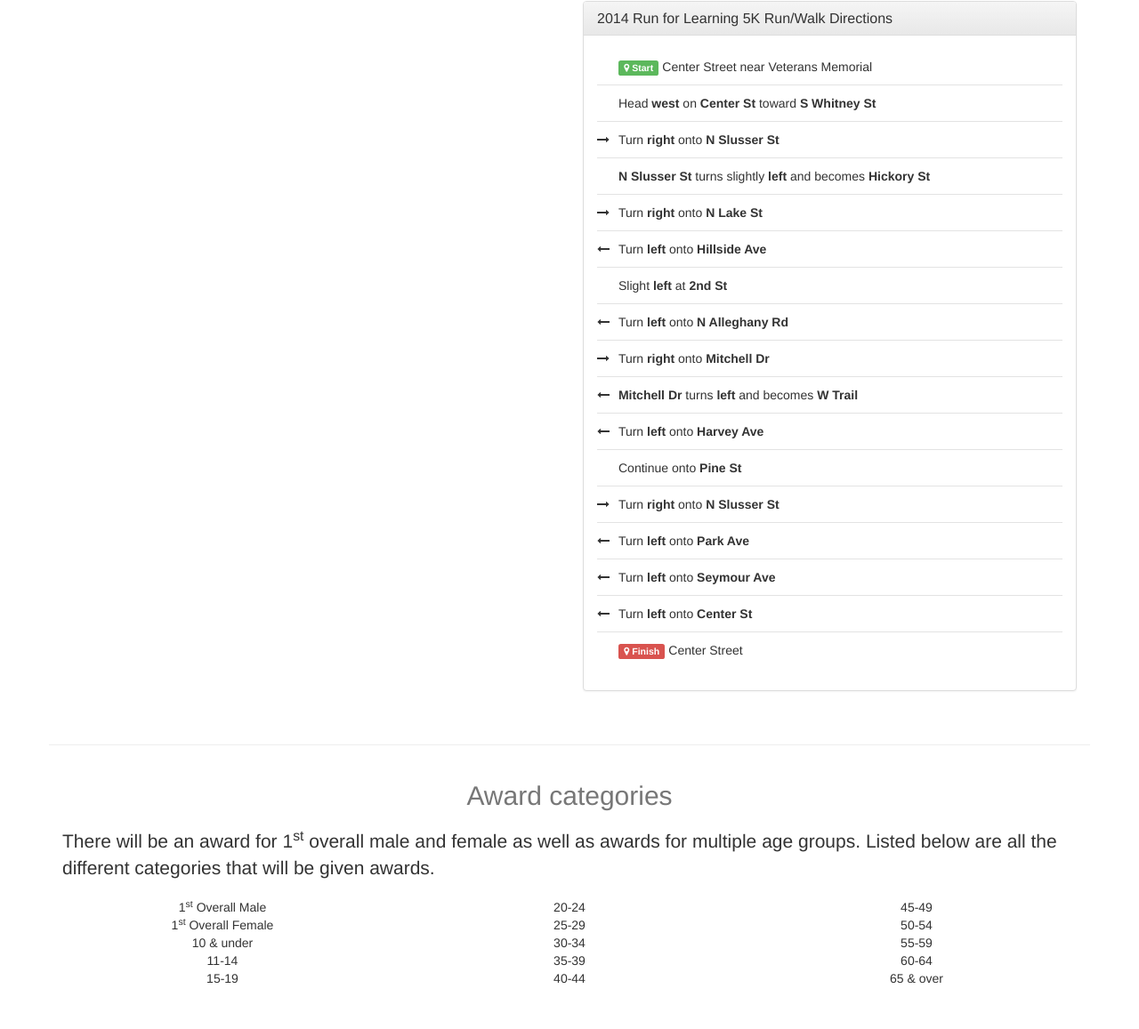
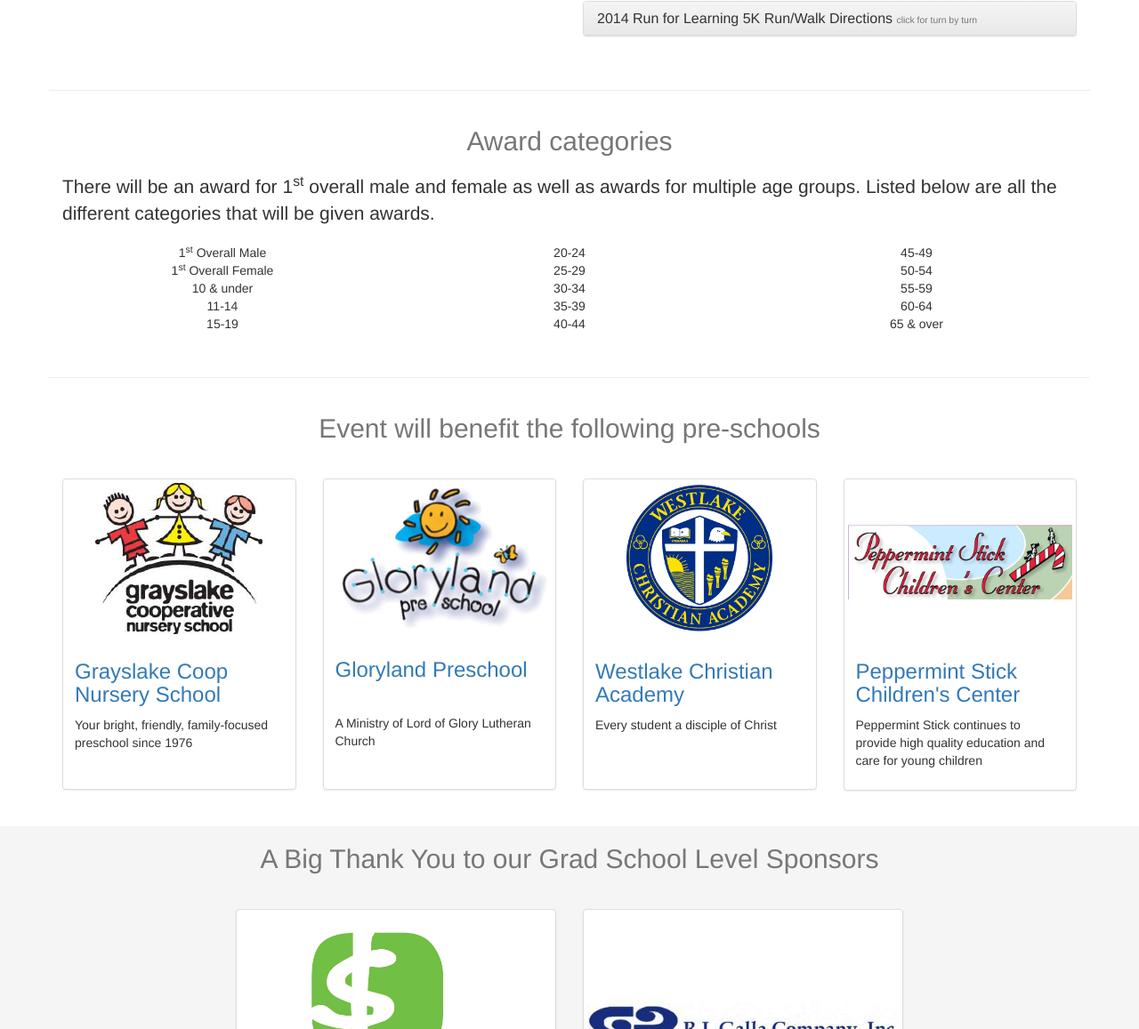
Before and after one commit to runforlearning/runforlearning.github.io, a Jekyll site: the page built from index.html, in a window 1280 px wide and 1400 px high, scrolled down 777 px, cut to the strip 243-1400 px from the top of the window. Shown: the whole strip at 89% size. Built offline with Jekyll 4.4.1, drawn with Linux system fonts in a browser that asks for light colours; nearby versions of some CDN libraries.

Commit message:
Collapses turn by turn directions

```diff
--- a/_includes/event_details.html
+++ b/_includes/event_details.html
@@ -9,8 +9,13 @@
         <iframe class="visible-xs" src="https://mapsengine.google.com/map/embed?mid=zadehKG6ZvwE.kA0dCaMZ-jCA" width="300" height="250"></iframe>
         <div id="race-route-directions" class="panel panel-default">
           <div class="panel-heading">
-            <h3 class="panel-title">2014 Run for Learning 5K Run/Walk Directions</h3>
+            <h3 class="panel-title">
+              <a data-toggle="collapse" data-parent="#race-route-directions" href="#collapse-directions">
+                2014 Run for Learning 5K Run/Walk Directions <small>click for turn by turn</small>
+              </a>
+            </h3>
           </div>
+          <div id="collapse-directions" class="panel-collapse collapse">
             <div class="panel-body">
               <ul class="list-unstyled">
                 <li><span class="label label-success"><i class="fa fa-map-marker"></i> Start</span> Center Street near Veterans Memorial</li>
@@ -36,4 +41,5 @@
         </div>
       </div>
     </div>
+  </div>
 </section>
```
Lines whose indentation alone changed are shown as unchanged.
